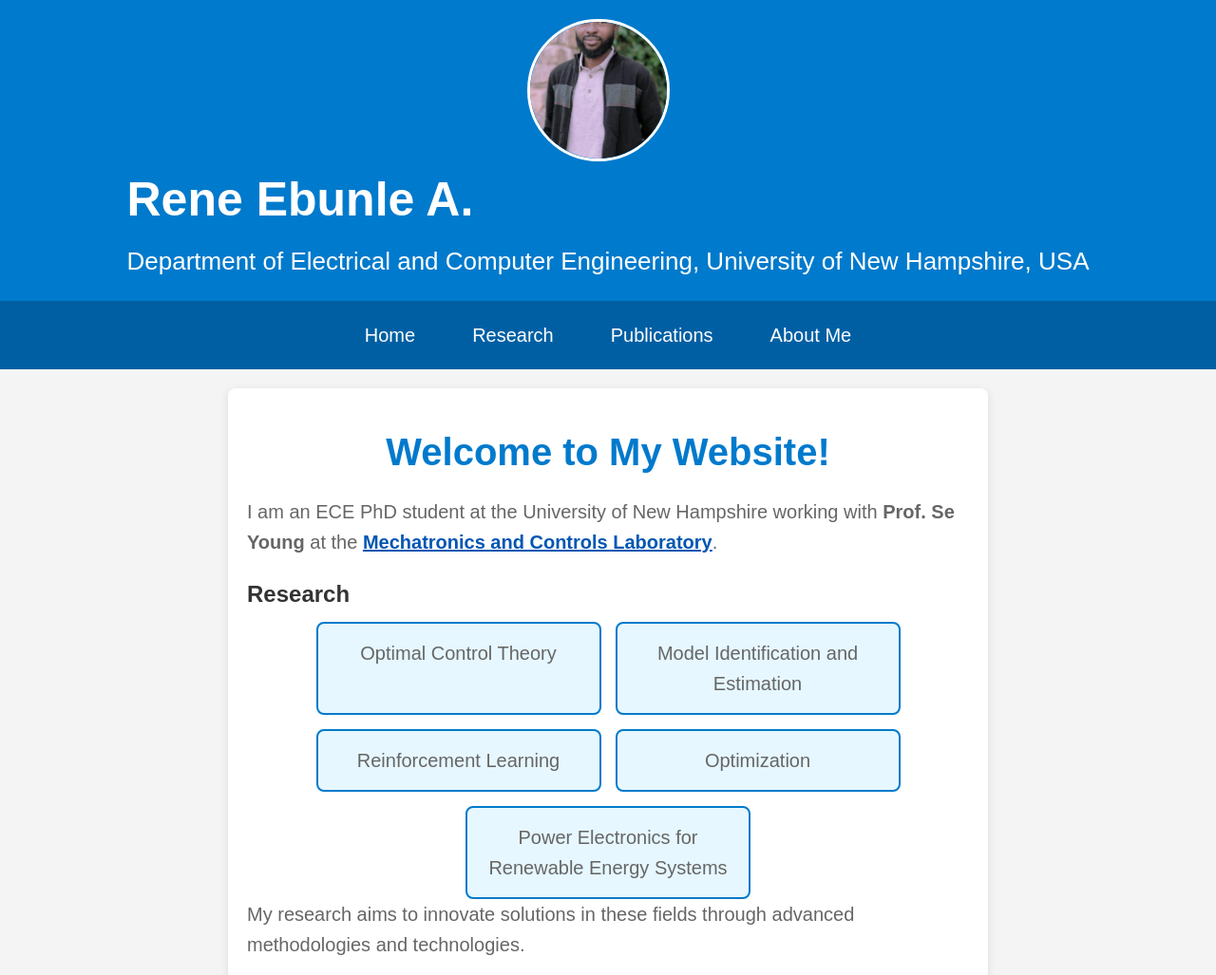
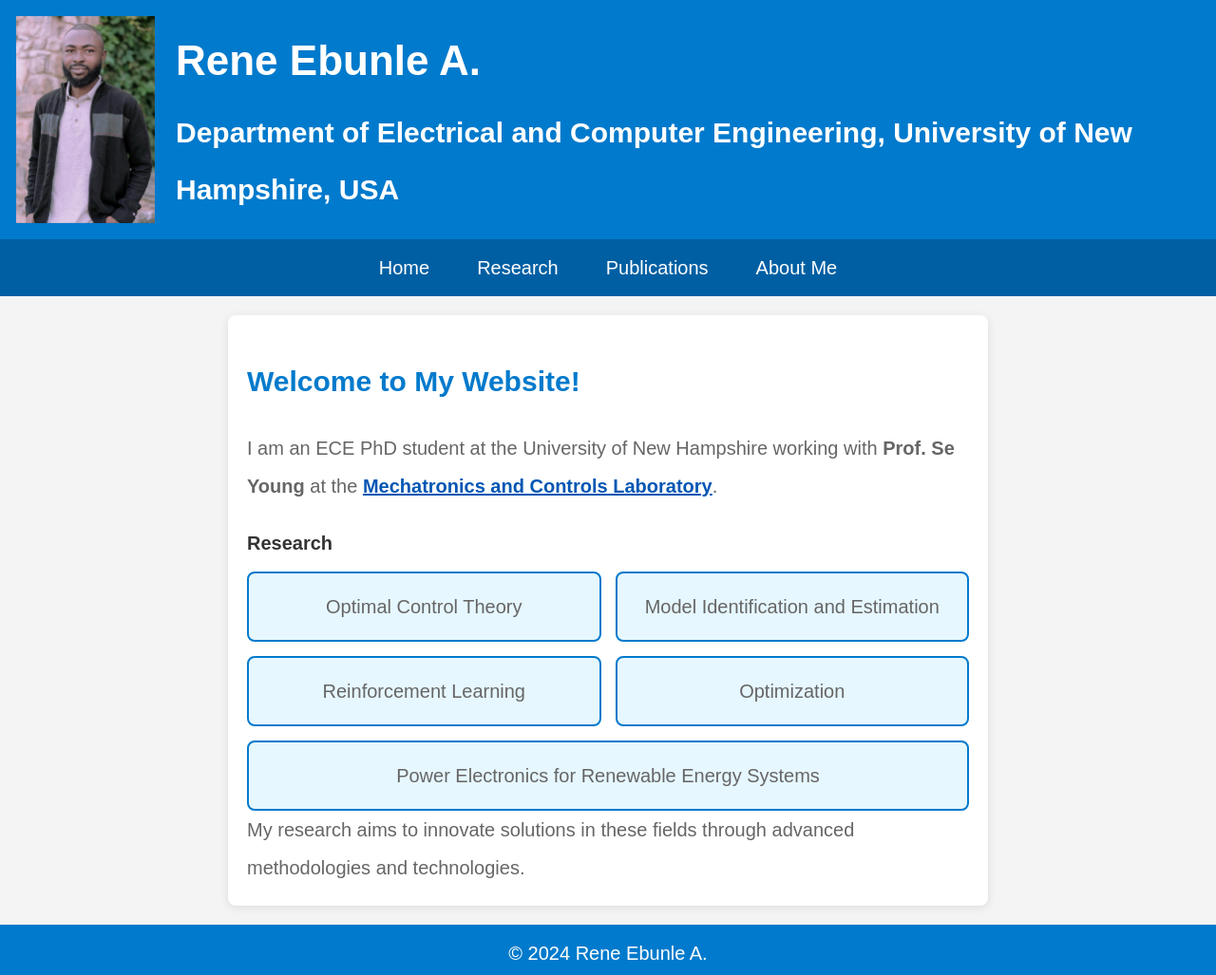
Before and after one commit to ebunle/ebunle.github.io, a plain HTML site: page index.html in a window 1280 px wide. Shown: the top 1027 px of the page at 95% size. Drawn offline with Linux system fonts and the light colour scheme.

Commit message:
Update styles.css

```diff
--- a/styles.css
+++ b/styles.css
@@ -7,65 +7,51 @@
 body {
     font-family: Arial, sans-serif;
     background-color: #f4f4f4;
-    color: #666;
-    line-height: 1.6; /* Better line-height for readability */
+    color: #666; /* Duller color for better readability */
+    line-height: 2;
     display: flex;
     flex-direction: column;
-    min-height: 100vh;
-    font-size: 16px; /* Better base font size for mobile */
+    min-height: 100vh; /* Ensures the footer stays at the bottom */
+    font-size: 20px; /* Increased font size */
 }
 
-/* Header Section */
 header {
-    background: #007acc;
+    background: #007acc; /* Your original background color */
     color: white;
-    padding: 15px 20px; /* Adjusted padding */
-    display: flex;
-    flex-direction: column; /* Stack on mobile */
-    align-items: center;
-    text-align: center;
-}
-
-.header-content {
-    display: flex;
-    flex-direction: row;
-    align-items: center;
-    justify-content: center;
-    width: 100%;
-    max-width: 1200px;
-    margin: 0 auto;
+    padding: 15px; /* Padding for the header */
+    display: flex; /* Use flexbox for layout */
+    align-items: center; /* Center items vertically */
 }
 
 .header-profile-pic {
-    width: 120px; /* Smaller for mobile */
-    height: 120px;
-    border-radius: 50%; /* Circular image */
-    margin-right: 20px;
-    border: 3px solid white;
-    object-fit: cover; /* Ensures image fills circle properly */
+    width: 150px; /* Enlarged size */
+    height: auto; /* Maintain aspect ratio */
+    /*border-radius: 50%; /* Circular image */
+    margin-right: 20px; /* Space between image and text */
+    border: 2px solid #007acc; ; /* Optional: border for better visibility */
 }
 
 .header-text {
-    text-align: left;
-    padding: 0;
-    margin: 0;
+    text-align: left; /* Align text to the left */
+    padding: 0px; /* Add padding to the text */
+    margin: 0; /* Reset margins to avoid unwanted spacing */
+
 }
 
-.header-text h1 {
-    font-size: 1.8em;
-    margin-bottom: 5px;
+
+.header-text h2 {
+    margin: 2px 0; /* Add margin for h2 */
 }
 
-.header-text h2 {
-    font-size: 1.1em;
+header h1 {
     margin: 0;
-    font-weight: normal;
+    font-size: 2.2em;
 }
 
-/* Navigation */
+
+
 nav {
     background: #005fa3;
-    width: 100%;
 }
 
 nav ul {
@@ -73,283 +59,123 @@ nav ul {
     justify-content: center;
     list-style: none;
     padding: 10px;
-    flex-wrap: wrap; /* Allow wrapping on mobile */
 }
 
 nav ul li {
-    margin: 5px 10px; /* Smaller margins for mobile */
+    margin: 0 15px;
 }
 
 nav ul li a {
     color: white;
     text-decoration: none;
-    padding: 8px 12px;
+    padding: 5px 10px;
     transition: background 0.3s ease;
-    display: block;
-    border-radius: 5px;
-    font-size: 0.95em;
 }
 
 nav ul li a:hover {
-    background: #e7f3fe;
-    color: #005fa3;
-    font-weight: bold;
+     background: #e7f3fe;
+     color: #005fa3; /* Dark text color on hover */
+    border-radius: 5px;
+    font-weight: bold; /* Make text bold on hover */
 }
 
-/* Main Content */
 main {
-    flex: 1;
+    flex: 1; /* Allows main to expand and take available space */
     padding: 20px;
-    max-width: 1200px;
-    margin: 0 auto;
-    width: 100%;
+    max-width: 1200px; /* Limits the width of the main content */
+    margin: 0 auto; /* Centers the main content */
 }
 
 section {
-    margin: 15px 0;
+    margin: 20px 0;
     padding: 20px;
     background: white;
     border-radius: 5px;
     box-shadow: 0 0 10px rgba(0, 0, 0, 0.1);
-    width: 100%;
 }
 
-/* Cards Section */
-.interest-cards {
-    display: flex;
-    flex-wrap: wrap;
-    gap: 15px;
-    margin-top: 10px;
-    justify-content: center; /* Center cards on mobile */
+footer {
+    text-align: center;
+    padding: 10px;
+    background: #007acc;
+    color: white;
 }
 
+h3 {
+            color: #007acc;
+            font-family: Arial, sans-serif; /* Example font */
+            font-size: 30px; /* Example font size */
+            margin: 20px 0; /* Example margin */
+        }
+
 .card {
-    flex: 1 1 100%; /* Full width on mobile by default */
-    max-width: 300px; /* Limit max width */
-    background: #e6f7ff;
-    border: 2px solid #007acc;
-    border-radius: 8px;
-    padding: 15px;
-    text-align: center;
-    transition: transform 0.2s;
-    min-width: 250px; /* Minimum width for cards */
+    flex: 1 1 calc(45% - 15px); /* Responsive card size */
+    background: #e6f7ff; /* Light blue background for cards */
+    border: 2px solid #007acc; /* Border color */
+    border-radius: 8px; /* Rounded corners for cards */
+    padding: 15px; /* Padding inside cards */
+    text-align: center; /* Center text inside cards */
+    transition: transform 0.2s; /* Animation for hover effect */
 }
 
 .card:hover {
-    transform: scale(1.03);
+    transform: scale(1.05); /* Slightly enlarge on hover */
 }
 
-/* Typography */
-h3 {
-    color: #007acc;
-    font-family: Arial, sans-serif;
-    font-size: 1.5em; /* Relative sizing */
-    margin: 15px 0;
-    text-align: center;
-}
-
-h4 {
-    color: #333;
-    margin: 20px 0 10px 0;
-    font-size: 1.2em;
-}
-
-/* Links */
 .lab-link {
     font-weight: bold;
     color: #0056b3;
-    text-decoration: underline;
-    word-break: break-word; /* Prevent long URLs from breaking layout */
+    text-decoration: underline; /* Styling for the link */
 }
 
-/* Welcome Section */
+
+
 .welcome-section {
-    max-width: 800px;
-    margin: auto;
-    padding: 20px;
-    background: white;
-    border-radius: 8px;
-    box-shadow: 0 2px 10px rgba(0, 0, 0, 0.1);
+    max-width: 800px; /* Limit the width for better readability */
+    margin: auto; /* Center the section */
+    padding: 20px; /* Padding inside the section */
+    background: white; /* White background for the section */
+    border-radius: 8px; /* Rounded corners */
+    box-shadow: 0 2px 10px rgba(0, 0, 0, 0.1); /* Subtle shadow for depth */
 }
 
-/* Footer */
-footer {
-    text-align: center;
-    padding: 15px;
-    background: #007acc;
-    color: white;
-    width: 100%;
-    margin-top: auto;
+.welcome-section h3 {
+    color: #007acc; /* Header color */
 }
 
-/* Mobile First Media Queries */
-@media (min-width: 768px) {
-    /* Tablet and larger screens */
-    body {
-        font-size: 18px;
+.welcome-section h4 {
+    margin-top: 20px; /* Space above the research interests heading */
+    color: #333; /* Darker color for subheading */
+}
+
+.interest-cards {
+    display: flex; /* Flexbox for card layout */
+    flex-wrap: wrap; /* Allow wrapping of cards */
+    gap: 15px; /* Space between cards */
+    margin-top: 10px; /* Space above the cards */
+}
+
+
+
+
+
+@media (max-width: 768px) {
+    nav ul {
+        flex-direction: column;
     }
 
-    .header-content {
-        flex-direction: row;
-        justify-content: flex-start;
-    }
-
-    header {
-        padding: 20px;
-        text-align: left;
-    }
-
-    .header-profile-pic {
-        width: 150px;
-        height: 150px;
-    }
-
-    .header-text h1 {
-        font-size: 2.2em;
-    }
-
-    .header-text h2 {
-        font-size: 1.3em;
-    }
-
-    nav ul {
-        flex-wrap: nowrap;
-    }
-
-    nav ul li {
-        margin: 0 15px;
-    }
-
-    nav ul li a {
-        padding: 10px 15px;
-        font-size: 1em;
-    }
-
-    .card {
-        flex: 1 1 calc(50% - 15px); /* Two columns on tablet */
-    }
-
-    h3 {
-        font-size: 1.8em;
-    }
-}
-
-@media (min-width: 992px) {
-    /* Desktop screens */
-    body {
-        font-size: 20px;
-    }
-
-    .header-text h1 {
-        font-size: 2.5em;
-    }
-
-    .card {
-        flex: 1 1 calc(33.333% - 15px); /* Three columns on desktop */
-    }
-
-    h3 {
+    header h1 {
         font-size: 2em;
     }
 }
 
-@media (max-width: 767px) {
-    /* Mobile-specific adjustments */
-    header {
+@media (max-width: 480px) {
+    section {
         padding: 15px;
     }
 
-    .header-content {
-        flex-direction: column;
-        text-align: center;
+    header h1 {
+        font-size: 1.8em;
     }
 
-    .header-profile-pic {
-        margin: 0 0 15px 0;
-        width: 100px;
-        height: 100px;
-    }
-
-    .header-text {
-        text-align: center;
-    }
-
-    .header-text h1 {
-        font-size: 1.5em;
-    }
-
-    .header-text h2 {
-        font-size: 1em;
-    }
-
-    nav ul {
-        flex-direction: column;
-        align-items: center;
-    }
-
-    nav ul li {
-        width: 100%;
-        text-align: center;
-        margin: 5px 0;
-    }
-
-    nav ul li a {
-        padding: 10px;
-        font-size: 1em;
-    }
-
-    main {
-        padding: 15px;
-    }
-
-    section {
-        padding: 15px;
-        margin: 10px 0;
-    }
-
-    h3 {
-        font-size: 1.4em;
-        margin: 10px 0;
-    }
-
-    .welcome-section {
-        padding: 15px;
-    }
 }
-
-/* Extra small devices */
-@media (max-width: 480px) {
-    body {
-        font-size: 15px;
-    }
-
-    .header-text h1 {
-        font-size: 1.3em;
-    }
-
-    .card {
-        min-width: 100%; /* Full width cards on very small screens */
-    }
-
-    .interest-cards {
-        gap: 10px;
-    }
-}
-
-/* Touch-friendly improvements */
-@media (hover: none) {
-    .card:hover {
-        transform: none; /* Remove hover effects on touch devices */
-    }
-
-    nav ul li a:hover {
-        background: transparent;
-        color: white;
-    }
-}
-
-/* Prevent horizontal scrolling */
-html, body {
-    overflow-x: hidden;
-    width: 100%;
-}
```
